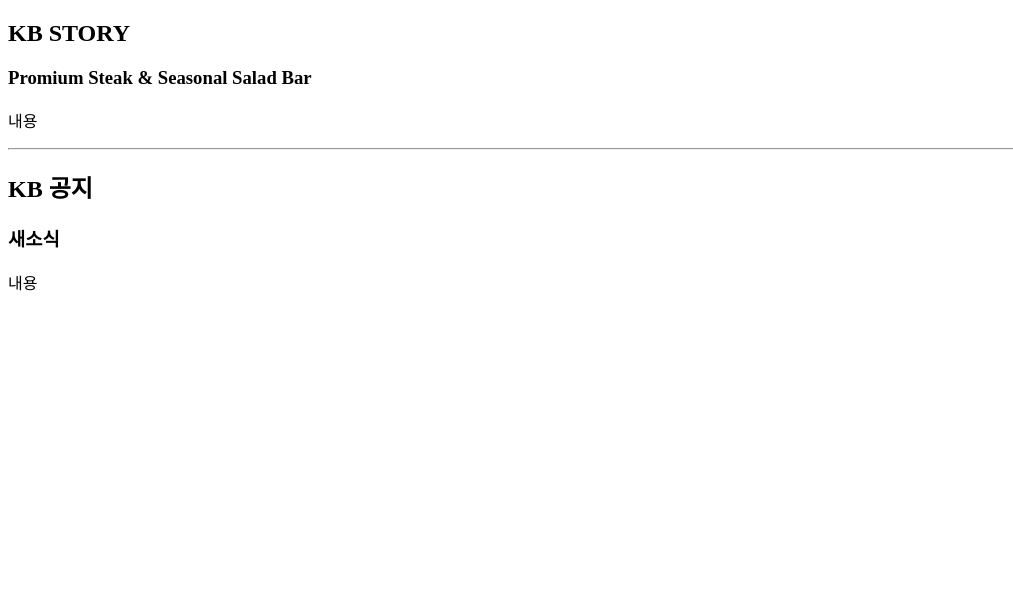
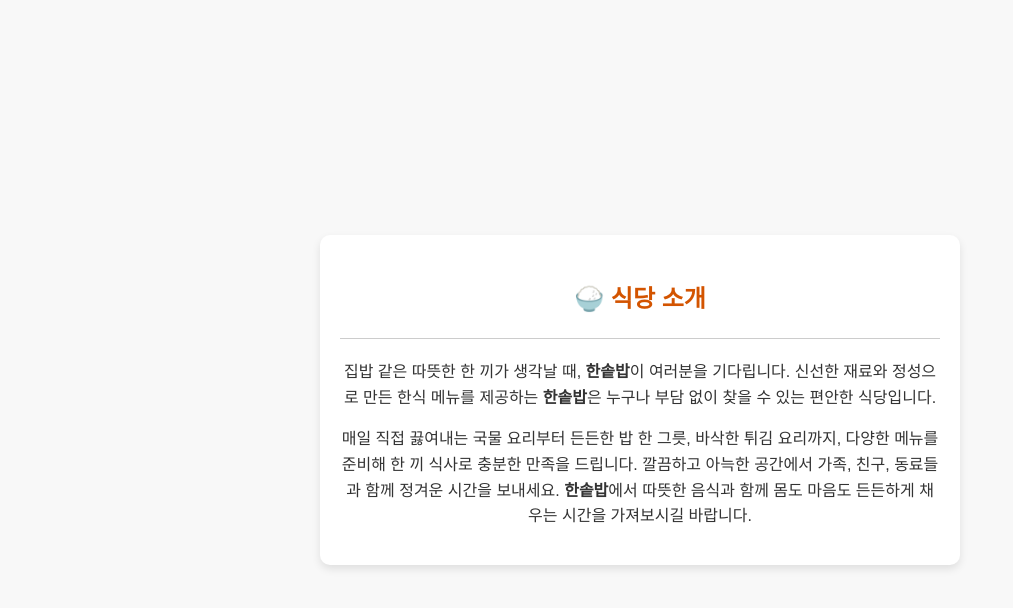
Before and after one commit to WhiteBin-bin/github_example, a plain HTML site: page pages/information.html in a window 1280 px wide. Shown: the whole page, without its empty margins (0-1013 px from the left). Drawn offline with Linux system fonts and the light colour scheme.

Commit message:
information v2

```diff
--- a/pages/information.html
+++ b/pages/information.html
@@ -1,19 +1,64 @@
 <!DOCTYPE html>
-<html lang="en">
+<html lang="ko">
   <head>
     <meta charset="UTF-8" />
     <meta name="viewport" content="width=device-width, initial-scale=1.0" />
-    <title>KB Restaurant</title>
+    <title>Information</title>
+    <style>
+      body {
+        font-family: 'Arial', sans-serif;
+        background-color: #f8f8f8;
+        margin: 0;
+        padding: 0;
+        display: flex;
+        justify-content: center;
+        align-items: center;
+        height: 100vh;
+      }
+      .container {
+        background-color: #ffffff;
+        width: 80%;
+        max-width: 600px;
+        padding: 20px;
+        box-shadow: 0 4px 8px rgba(0, 0, 0, 0.1);
+        border-radius: 10px;
+        text-align: center;
+      }
+      h3 {
+        color: #d35400;
+        font-size: 24px;
+      }
+      p {
+        color: #333;
+        line-height: 1.6;
+        font-size: 16px;
+      }
+      hr {
+        border: 0;
+        height: 1px;
+        background: #ccc;
+        margin: 20px 0;
+      }
+    </style>
   </head>
   <body>
-    <h2>KB STORY</h2>
-    <h3>Promium Steak & Seasonal Salad Bar</h3>
-    <p>내용</p>
-
-    <hr />
-
-    <h2>KB 공지</h2>
-    <h3>새소식</h3>
-    <p>내용</p>
+    <div class="container">
+      <h3>🍚 식당 소개</h3>
+      <hr />
+      <p>
+        집밥 같은 따뜻한 한 끼가 생각날 때, <strong>한솥밥</strong>이 여러분을
+        기다립니다. 신선한 재료와 정성으로 만든 한식 메뉴를 제공하는
+        <strong>한솥밥</strong>은 누구나 부담 없이 찾을 수 있는 편안한
+        식당입니다.
+      </p>
+      <p>
+        매일 직접 끓여내는 국물 요리부터 든든한 밥 한 그릇, 바삭한 튀김
+        요리까지, 다양한 메뉴를 준비해 한 끼 식사로 충분한 만족을 드립니다.
+        깔끔하고 아늑한 공간에서 가족, 친구, 동료들과 함께 정겨운 시간을
+        보내세요.
+        <strong>한솥밥</strong>에서 따뜻한 음식과 함께 몸도 마음도 든든하게
+        채우는 시간을 가져보시길 바랍니다.
+      </p>
+    </div>
   </body>
 </html>
```
